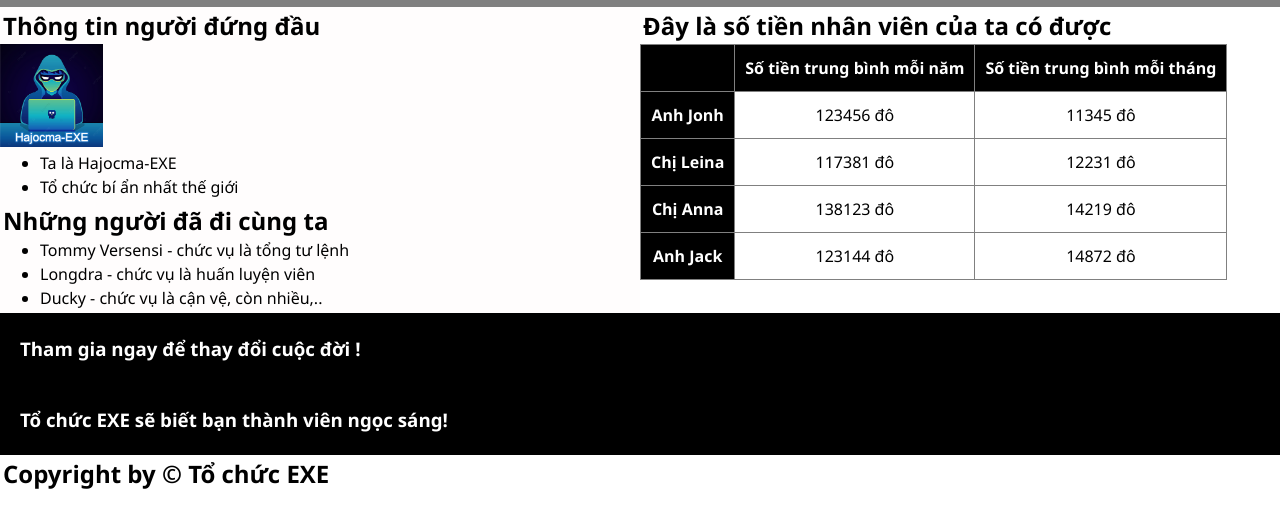
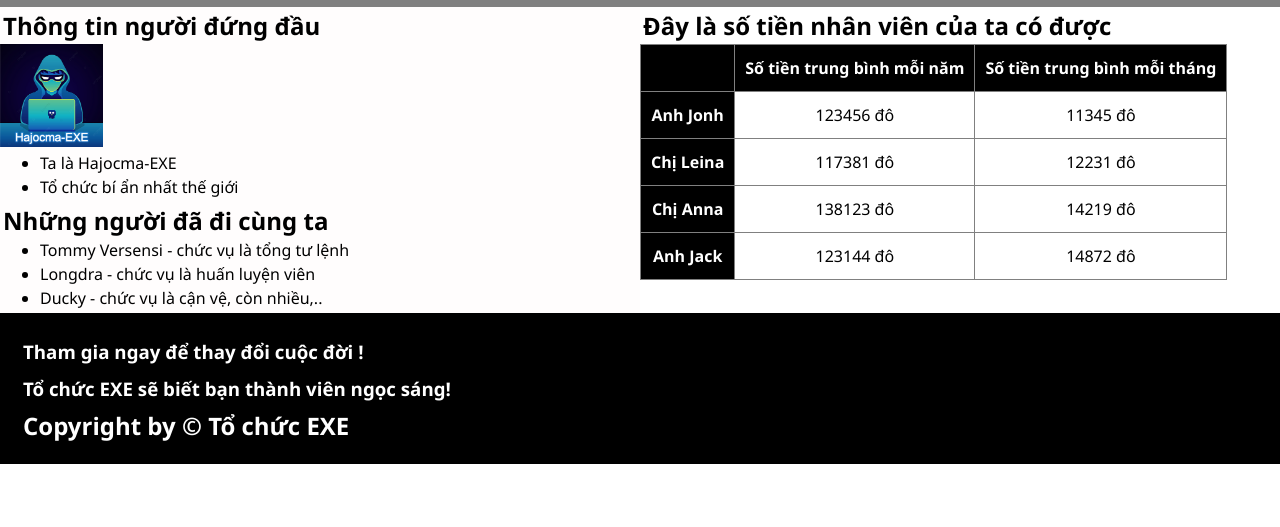
Before and after one commit to vietmrvu/exe, a plain HTML site: page index.html in a window 1280 px wide. Shown: the part 247-774 px from the top of the page. Drawn offline with Linux system fonts and the light colour scheme.

Commit message:
Update draw.css

```diff
--- a/draw.css
+++ b/draw.css
@@ -17,12 +17,10 @@
     margin: 0px;
     padding: 0px;
 }
-
 h1, h2, h3 {
     padding: 3px;
     line-height: 31px;
 }
-
 ul, li {
     margin: auto;
     padding: revert;
@@ -58,14 +56,22 @@ ul, li {
     flex:50%;
     background-color:white
 }
-#footer{
+#su {
+
+    color: white;
+    display: block;
+}
+#f{
     background-color: black;
     padding: 20px;
+}
+#footer{
     color: white;
 }
 table {
     font-family: Arial, Helvetica, sans-serif;
     border-collapse: collapse;
+    margin-bottom: 10px;
 }
 #image {
     width: 50px;
```
